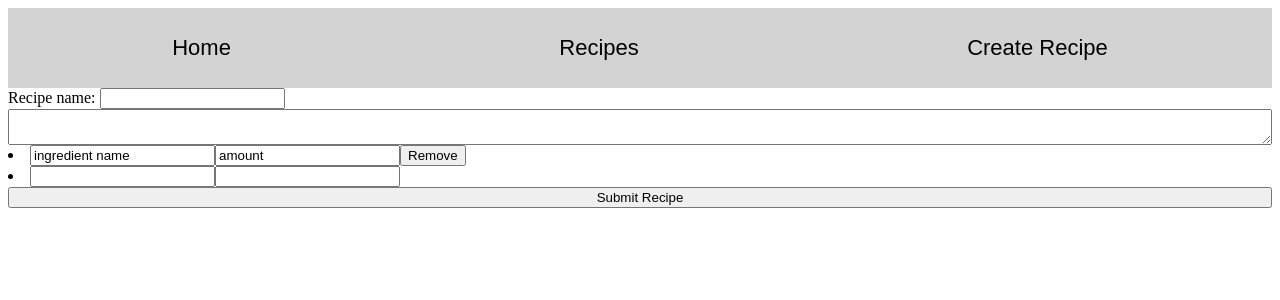
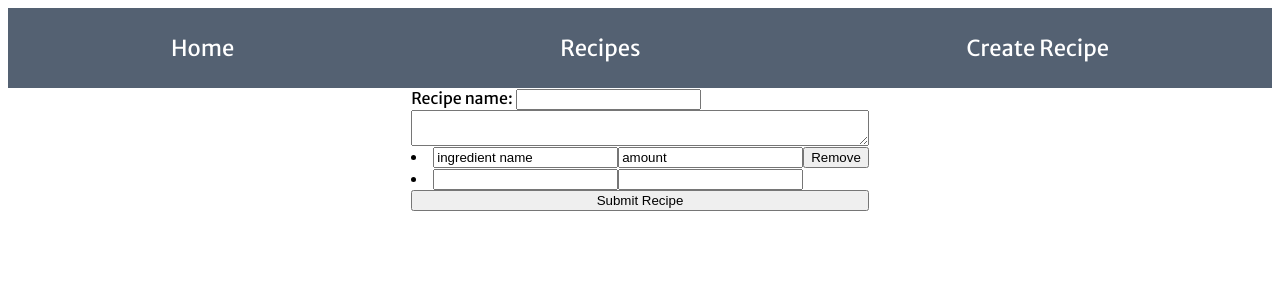
Before and after one commit to soenderby/recipe-webapp, a Next.js app: page /create-recipe in a window 1280 px wide. Shown: the top 300 px of the page. Built offline with nearby package versions, Linux system fonts and the light colour scheme.

Commit message:
Edited css and setup theme

```diff
--- a/components/layout.scss
+++ b/components/layout.scss
@@ -1,3 +1,5 @@
+@import '../theme/theme';
+
 .layout {
   flex: 1;
   display: flex;
@@ -8,7 +10,18 @@
 
   .page-content {
     flex: 1;
-    display: flex;
-    flex-direction: column;
+    display: grid;
+    justify-content: center;
+    align-items: center;
+
+    width: 100%;
+
+    background: $primary;
+    color: $on-primary;
+    font-family: $core-font;
+
+    a {
+      color: inherit;
+    }
   }
 }
--- a/components/navbar/navbar.scss
+++ b/components/navbar/navbar.scss
@@ -1,3 +1,5 @@
+@import '../../theme/theme';
+
 .navbar {
   display: flex;
   justify-content: space-around;
@@ -7,13 +9,24 @@
   width: 100%;
   padding: 10px 0;
 
-  background: lightgrey;
+  background: $secondary-light;
 
-  font-family: Arial, Helvetica, sans-serif;
+  font-family: $core-font;
   font-size: 22px;
-  color: black;
+  color: $on-secondary;
+
+  //box-shadow: 0px -2px 15px rgba(50, 50, 50, 0.45);
+  .navbar-button {
+    border-width: 2px;
+    border-color: $secondary-dark;
+  }
+
+  a {
+    color: inherit;
+    text-decoration: none;
+  }
 
   .active {
-    color: navy;
+    color: $highlight;
   }
 }
--- /dev/null
+++ b/theme/_colors.scss
@@ -0,0 +1,13 @@
+$primary: #FFFFFF;
+$primary-light: #ffffff;
+$primary-dark: #cccccc;
+
+$secondary: #2a3747;
+$secondary-light: #546172;
+$secondary-dark: #011120;
+
+$on-primary: #000;
+$on-primary-light: #A1A1A1;
+$on-secondary: #fff;
+
+$highlight: #FA4141;
--- /dev/null
+++ b/theme/_fonts.scss
@@ -0,0 +1,6 @@
+//TODO: Change the fonts
+@import url('https://fonts.googleapis.com/css?family=Raleway:800|Merriweather+Sans|Share+Tech+Mono');
+
+$logo-font: 'Share Tech Mono', monospace;
+$header-font: 'Raleway', sans-serif;
+$core-font: 'Merriweather Sans', sans-serif; // Arial, Helvetica, sans-serif;
--- /dev/null
+++ b/theme/_theme.scss
@@ -0,0 +1,2 @@
+@import "./fonts";
+@import "./colors";
```
Also changed, not shown: .babelrc.
